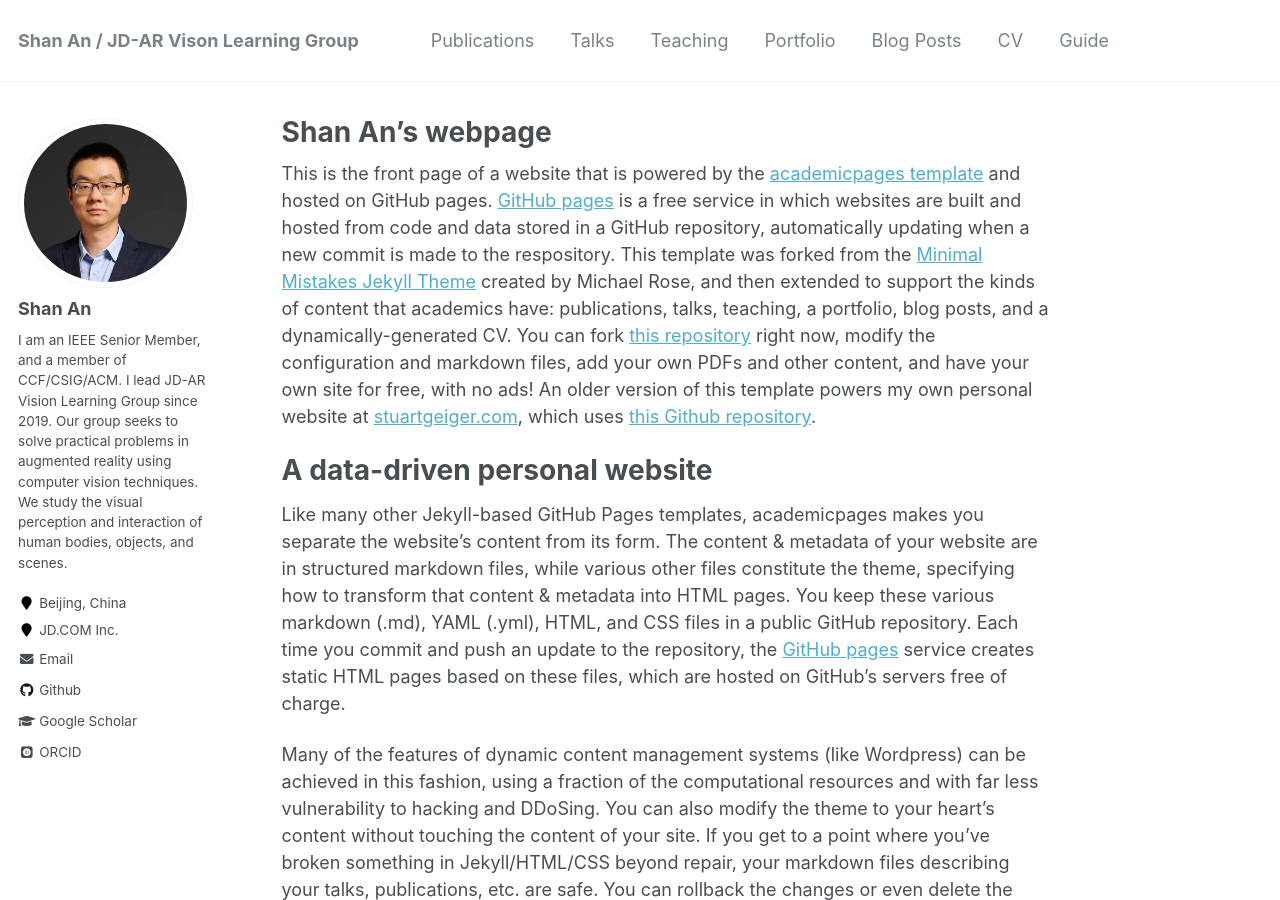
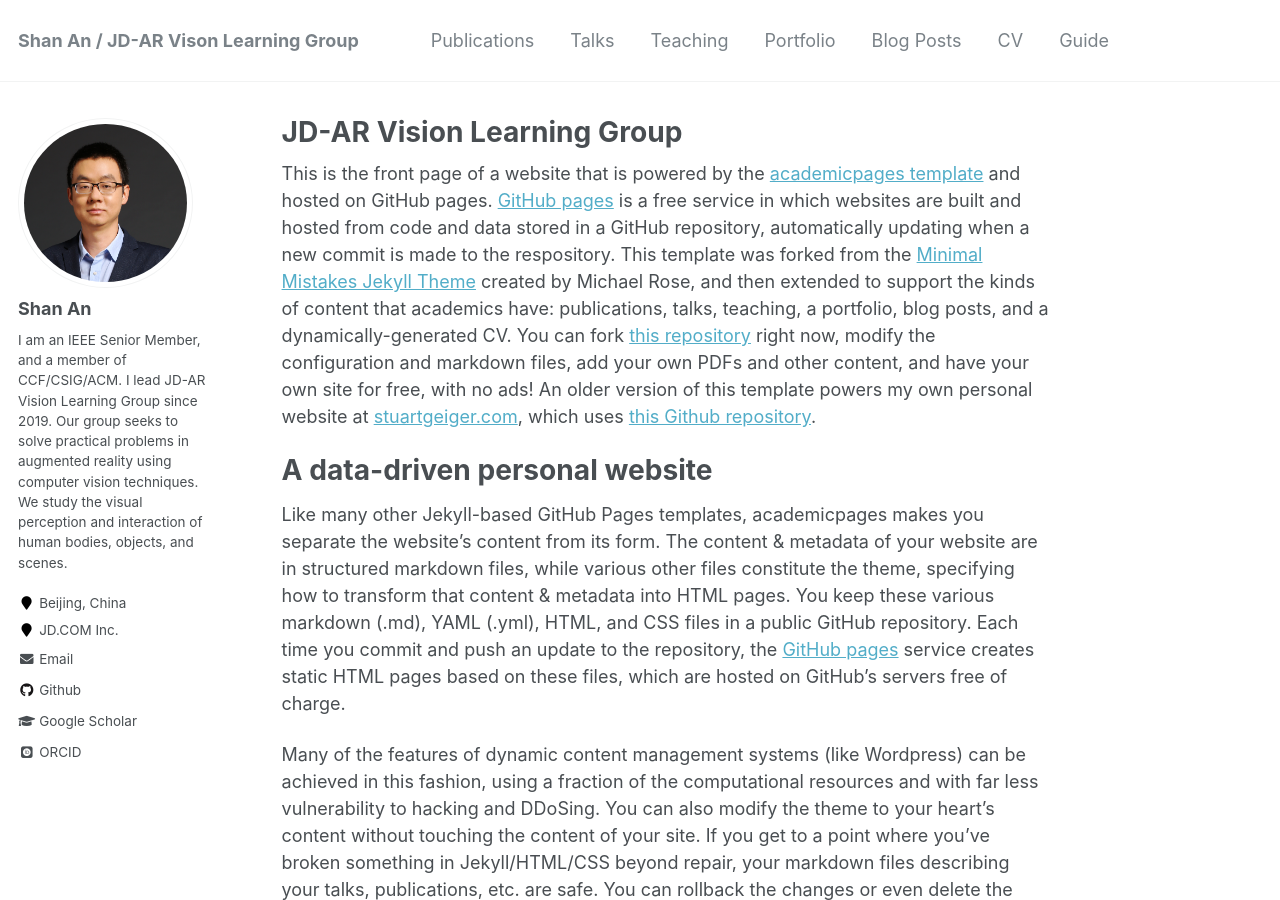
Before and after one commit to anshan-XR-ROB/anshan-XR-ROB.github.io, a Jekyll site: the page built from _pages/about.md, in a window 1280 px wide and 900 px high. Built offline with Jekyll 4.4.1, drawn with Linux system fonts in a browser that asks for light colours; some web fonts are replaced.

Commit message:
Update about.md

```diff
--- a/_pages/about.md
+++ b/_pages/about.md
@@ -1,6 +1,6 @@
 ---
 permalink: /
-title: "Shan An's webpage"
+title: "JD-AR Vision Learning Group"
 excerpt: "About me"
 author_profile: true
 redirect_from:
```
